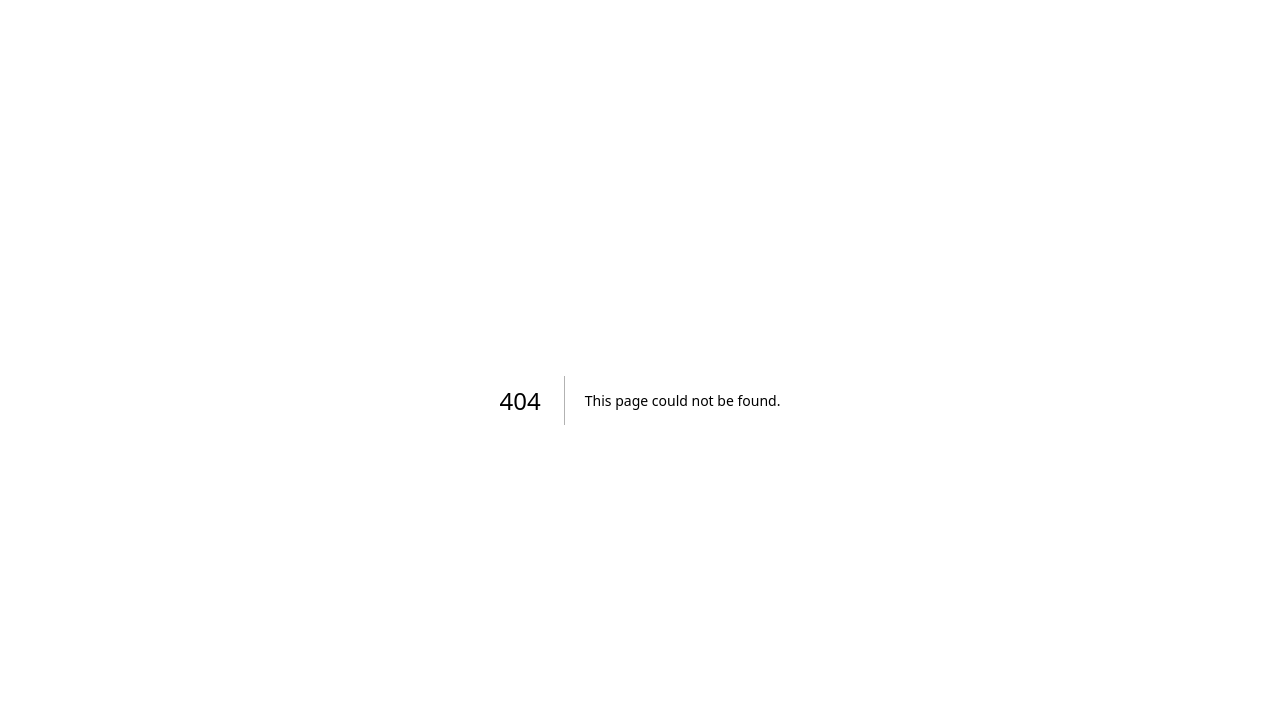
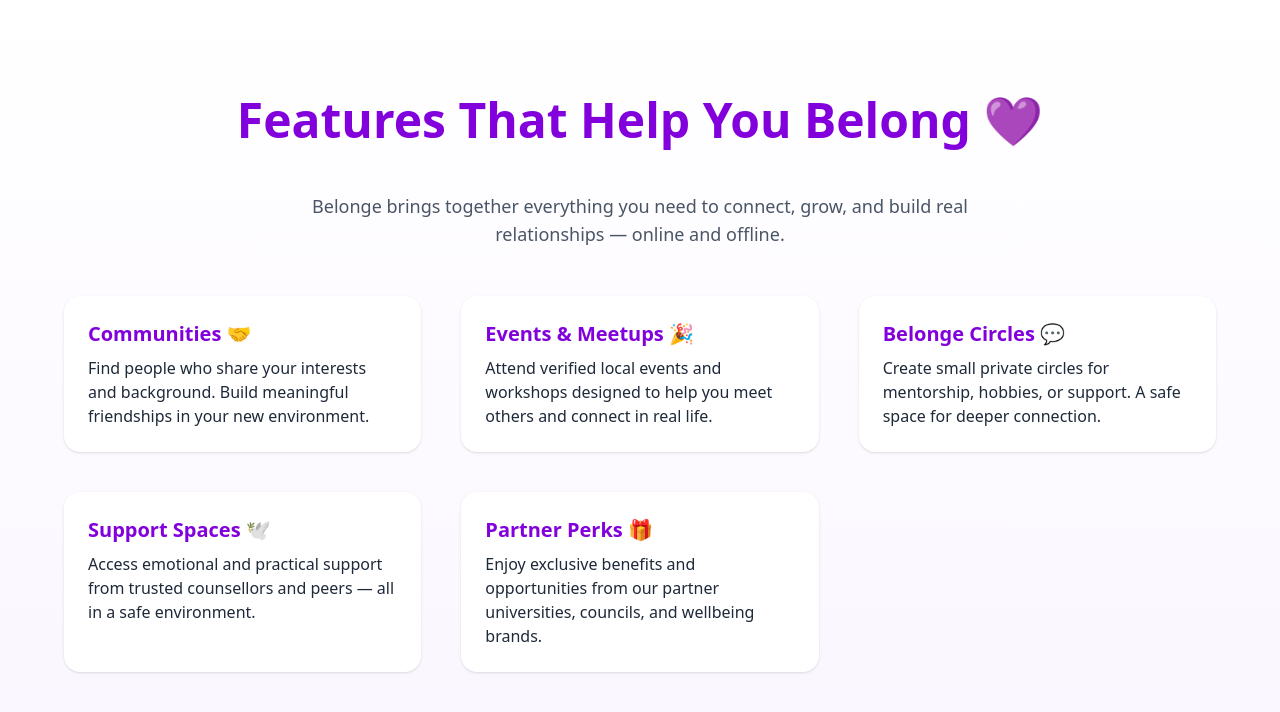
Before and after one commit to belongeofficial-hub/belonge-web, a Next.js app: page /features in a window 1280 px wide. Before the commit this address had no page. Shown: the top 712 px of the page. Built offline with nearby package versions, Linux system fonts and the light colour scheme.

Commit message:
Added full Features section with subpages, improved header and footer

```diff
--- /dev/null
+++ b/src/app/features/circles/page.tsx
@@ -0,0 +1,15 @@
+export default function CirclesFeature() {
+  return (
+    <main className="min-h-screen bg-gradient-to-b from-white to-purple-50 text-gray-800 px-6 py-24">
+      <section className="max-w-5xl mx-auto text-center space-y-8">
+        <h1 className="text-4xl md:text-5xl font-bold text-purple-700">
+          Belonge Circles 💬
+        </h1>
+        <p className="text-lg text-gray-600 max-w-3xl mx-auto">
+          Create small private circles for mentorship, hobbies, or support.
+          A safe space for deeper conversation and real friendships.
+        </p>
+      </section>
+    </main>
+  );
+}
--- /dev/null
+++ b/src/app/features/communities/page.tsx
@@ -0,0 +1,15 @@
+export default function CommunitiesFeature() {
+  return (
+    <main className="min-h-screen bg-gradient-to-b from-white to-purple-50 text-gray-800 px-6 py-24">
+      <section className="max-w-5xl mx-auto text-center space-y-8">
+        <h1 className="text-4xl md:text-5xl font-bold text-purple-700">
+          Communities — Find Your People 🤝
+        </h1>
+        <p className="text-lg text-gray-600 max-w-3xl mx-auto">
+          Join groups based on shared interests, universities, or professional
+          paths. Belonge helps you build your tribe wherever you are.
+        </p>
+      </section>
+    </main>
+  );
+}
--- /dev/null
+++ b/src/app/features/events/page.tsx
@@ -0,0 +1,15 @@
+export default function EventsFeature() {
+  return (
+    <main className="min-h-screen bg-gradient-to-b from-white to-purple-50 text-gray-800 px-6 py-24">
+      <section className="max-w-5xl mx-auto text-center space-y-8">
+        <h1 className="text-4xl md:text-5xl font-bold text-purple-700">
+          Events & Meetups 🎉
+        </h1>
+        <p className="text-lg text-gray-600 max-w-3xl mx-auto">
+          Discover real-world events and virtual meetups that bring people
+          together — from socials and study groups to professional networking.
+        </p>
+      </section>
+    </main>
+  );
+}
--- /dev/null
+++ b/src/app/features/page.tsx
@@ -0,0 +1,86 @@
+import Link from "next/link";
+
+export default function FeaturesPage() {
+  return (
+    <main className="min-h-screen bg-gradient-to-b from-white to-purple-50 text-gray-800 px-6 py-24">
+      <section className="max-w-6xl mx-auto text-center space-y-12">
+        <h1 className="text-4xl md:text-5xl font-bold text-purple-700">
+          Features That Help You Belong 💜
+        </h1>
+        <p className="text-lg text-gray-600 max-w-3xl mx-auto">
+          Belonge brings together everything you need to connect, grow,
+          and build real relationships — online and offline.
+        </p>
+
+        <div className="grid md:grid-cols-2 lg:grid-cols-3 gap-10 mt-12 text-left">
+
+          <Link
+            href="/features/communities"
+            className="p-6 bg-white rounded-2xl shadow hover:shadow-lg transition block"
+          >
+            <h2 className="text-xl font-semibold text-purple-700 mb-2">
+              Communities 🤝
+            </h2>
+            <p>
+              Find people who share your interests and background. Build
+              meaningful friendships in your new environment.
+            </p>
+          </Link>
+
+          <Link
+            href="/features/events"
+            className="p-6 bg-white rounded-2xl shadow hover:shadow-lg transition block"
+          >
+            <h2 className="text-xl font-semibold text-purple-700 mb-2">
+              Events & Meetups 🎉
+            </h2>
+            <p>
+              Attend verified local events and workshops designed to help
+              you meet others and connect in real life.
+            </p>
+          </Link>
+
+          <Link
+            href="/features/circles"
+            className="p-6 bg-white rounded-2xl shadow hover:shadow-lg transition block"
+          >
+            <h2 className="text-xl font-semibold text-purple-700 mb-2">
+              Belonge Circles 💬
+            </h2>
+            <p>
+              Create small private circles for mentorship, hobbies, or
+              support. A safe space for deeper connection.
+            </p>
+          </Link>
+
+          <Link
+            href="/features/support"
+            className="p-6 bg-white rounded-2xl shadow hover:shadow-lg transition block"
+          >
+            <h2 className="text-xl font-semibold text-purple-700 mb-2">
+              Support Spaces 🕊️
+            </h2>
+            <p>
+              Access emotional and practical support from trusted
+              counsellors and peers — all in a safe environment.
+            </p>
+          </Link>
+
+          <Link
+            href="/features/perks"
+            className="p-6 bg-white rounded-2xl shadow hover:shadow-lg transition block"
+          >
+            <h2 className="text-xl font-semibold text-purple-700 mb-2">
+              Partner Perks 🎁
+            </h2>
+            <p>
+              Enjoy exclusive benefits and opportunities from our partner
+              universities, councils, and wellbeing brands.
+            </p>
+          </Link>
+
+        </div>
+      </section>
+    </main>
+  );
+}
--- /dev/null
+++ b/src/app/features/perks/page.tsx
@@ -0,0 +1,15 @@
+export default function PerksFeature() {
+  return (
+    <main className="min-h-screen bg-gradient-to-b from-white to-purple-50 text-gray-800 px-6 py-24">
+      <section className="max-w-5xl mx-auto text-center space-y-8">
+        <h1 className="text-4xl md:text-5xl font-bold text-purple-700">
+          Partner Perks 🎁
+        </h1>
+        <p className="text-lg text-gray-600 max-w-3xl mx-auto">
+          Enjoy exclusive benefits from our partner universities, councils,
+          and wellbeing brands that share our vision of belonging.
+        </p>
+      </section>
+    </main>
+  );
+}
--- /dev/null
+++ b/src/app/features/support/page.tsx
@@ -0,0 +1,15 @@
+export default function SupportFeature() {
+  return (
+    <main className="min-h-screen bg-gradient-to-b from-white to-purple-50 text-gray-800 px-6 py-24">
+      <section className="max-w-5xl mx-auto text-center space-y-8">
+        <h1 className="text-4xl md:text-5xl font-bold text-purple-700">
+          Support Spaces 🕊️
+        </h1>
+        <p className="text-lg text-gray-600 max-w-3xl mx-auto">
+          Access emotional and practical support in trusted communities.
+          Belonge connects you with people who care and understand.
+        </p>
+      </section>
+    </main>
+  );
+}
--- a/src/components/Header.jsx
+++ b/src/components/Header.jsx
@@ -29,8 +29,8 @@
           <Image
             src="/belonge-logo.png"
             alt="Belonge logo"
-            width={240}
-            height={80}
+            width={320}
+            height={100}
             className="w-auto h-12 md:h-16 lg:h-20"
             priority
           />
@@ -101,12 +101,12 @@
             >
               Login
             </Link>
-            <Link
-              href="/join"
-              className="bg-gradient-to-r from-[#7F56D9] to-[#30B6A4] text-white px-5 py-2 rounded-full font-semibold hover:opacity-90 transition transform hover:-translate-y-0.5"
-            >
-              Join Now
-            </Link>
+           <Link
+  href="/join"
+  className="ml-4 bg-gradient-to-r from-[#7F56D9] to-[#30B6A4] text-white px-5 py-2 rounded-full font-semibold shadow-sm hover:opacity-90 transition transform hover:-translate-y-0.5"
+>
+  Join Now
+</Link>
           </div>
         </nav>
 
```
